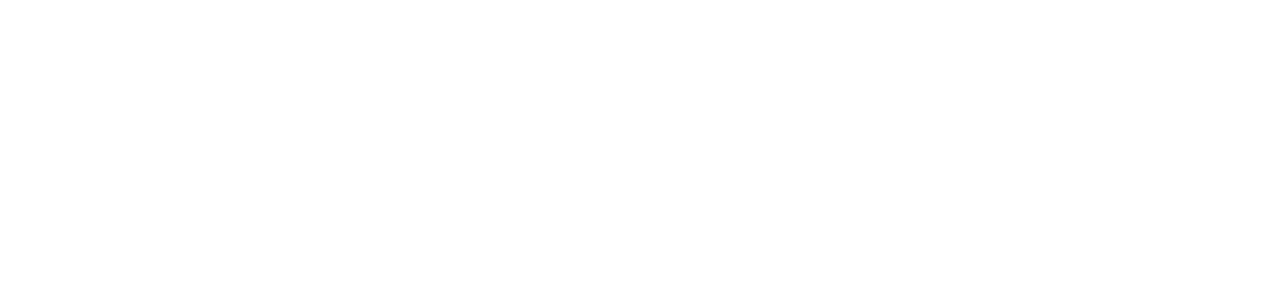
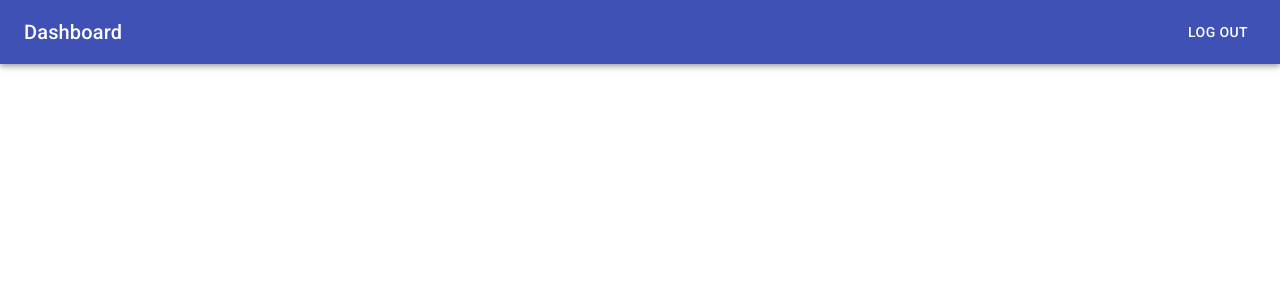
Before and after one commit to skb1129/calendar-app, a React app in the folder client/: page / in a window 1280 px wide. Shown: the top 300 px of the page. Built offline with nearby package versions, Linux system fonts and the light colour scheme.

Commit message:
create a navbar for home page

```diff
--- a/client/public/index.html
+++ b/client/public/index.html
@@ -12,7 +12,7 @@
     <title><%= htmlWebpackPlugin.options.title %></title>
   </head>
 
-  <body>
+  <body style="margin: 0">
     <div id="root"></div>
   </body>
 </html>
--- a/client/src/App.jsx
+++ b/client/src/App.jsx
@@ -1,19 +1,18 @@
 import React from "react";
-import { Route, Switch } from "react-router-dom";
-
-import Container from "@material-ui/core/Container";
+import { Route, Switch, Redirect } from "react-router-dom";
 
 import Login from "./Login";
 import Signup from "./Signup";
+import Home from "./Home";
 
 function App() {
   return (
-    <Container>
-      <Switch>
-        <Route path="/login" component={Login} />
-        <Route path="/signup" component={Signup} />
-      </Switch>
-    </Container>
+    <Switch>
+      <Route exact path="/" component={Home} />
+      <Route exact path="/login" component={Login} />
+      <Route exact path="/signup" component={Signup} />
+      <Redirect to="/" />
+    </Switch>
   );
 }
 
--- /dev/null
+++ b/client/src/Home.jsx
@@ -0,0 +1,8 @@
+import React from "react";
+import TopBar from "./TopBar";
+
+function Home() {
+  return <TopBar />;
+}
+
+export default Home;
--- /dev/null
+++ b/client/src/TopBar.jsx
@@ -0,0 +1,30 @@
+import React from "react";
+
+import { makeStyles } from "@material-ui/core/styles";
+import AppBar from "@material-ui/core/AppBar";
+import Toolbar from "@material-ui/core/Toolbar";
+import Typography from "@material-ui/core/Typography";
+import Button from "@material-ui/core/Button";
+
+const useStyles = makeStyles({
+  title: {
+    flexGrow: 1,
+  },
+});
+
+function TopBar() {
+  const classes = useStyles();
+
+  return (
+    <AppBar position="static">
+      <Toolbar>
+        <Typography variant="h6" className={classes.title}>
+          Dashboard
+        </Typography>
+        <Button color="inherit">Log Out</Button>
+      </Toolbar>
+    </AppBar>
+  );
+}
+
+export default TopBar;
```
